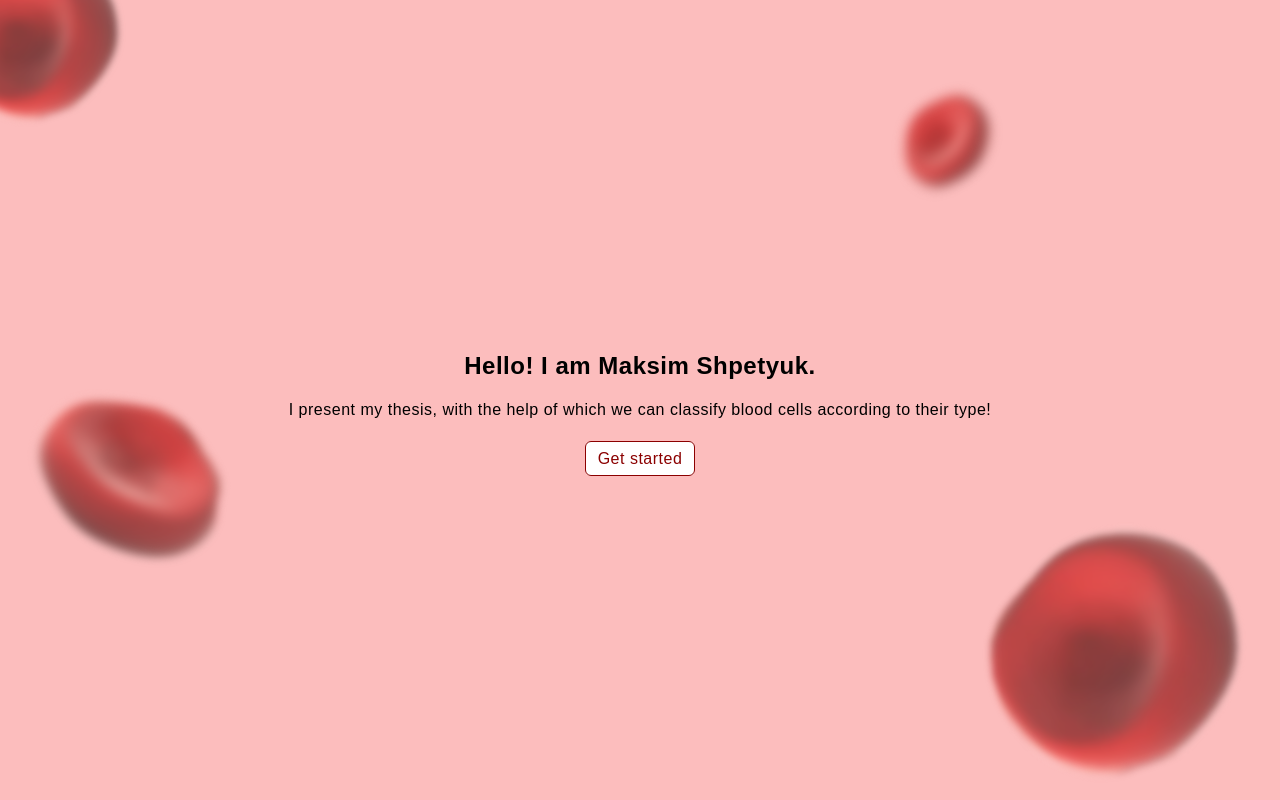
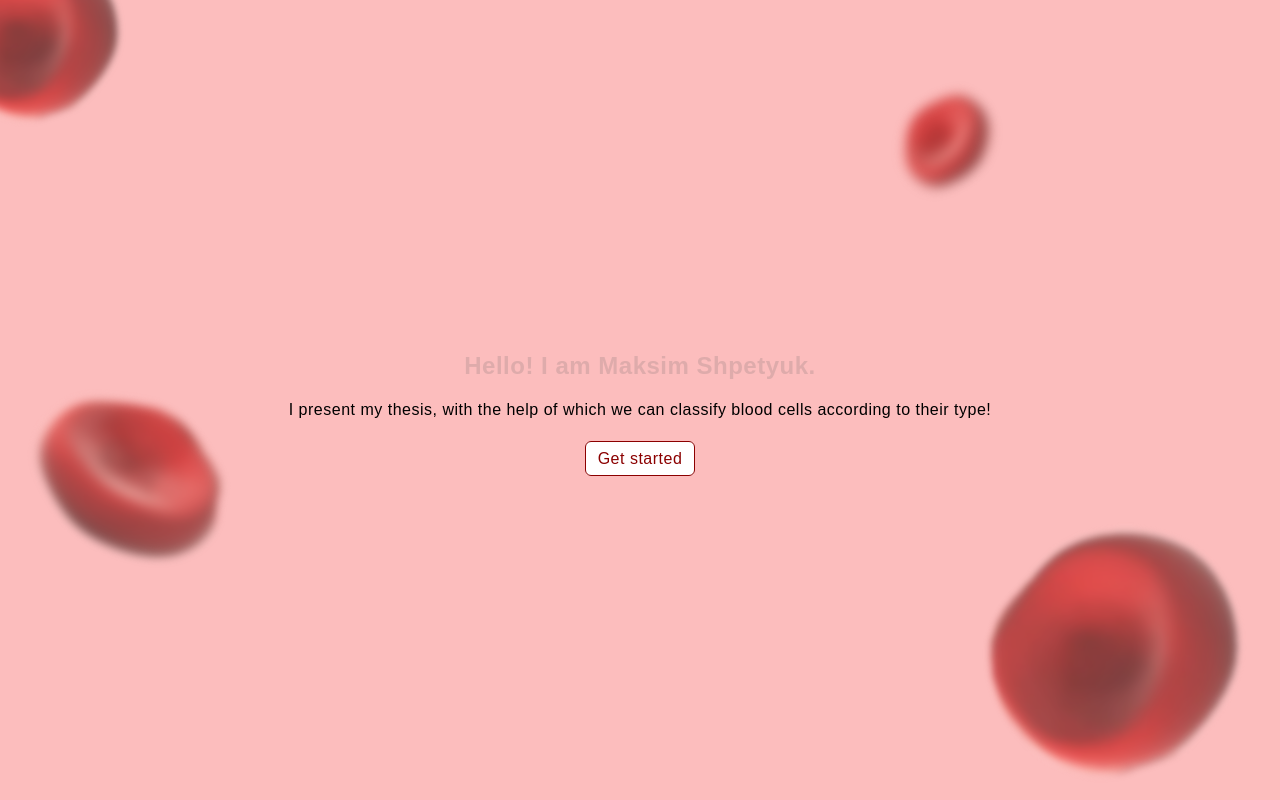
Before and after one commit to futornoi/BloodCell-Classification_Client, a React (Create React App) app: page / in a window 1280 px wide. Built offline with nearby package versions, Linux system fonts and the light colour scheme; a web font is replaced by a local one.

Commit message:
change chart and test new model

```diff
--- a/package.json
+++ b/package.json
@@ -17,7 +17,7 @@
     "react-scripts": "5.0.1",
     "recharts": "^2.1.10",
     "sass": "^1.52.1",
-    "typescript": "^4.6.4",
+    "typescript": "^4.7.2",
     "web-vitals": "^2.1.4"
   },
   "scripts": {
--- a/src/App.tsx
+++ b/src/App.tsx
@@ -1,4 +1,4 @@
-import React, { useEffect } from 'react';
+import { useEffect } from 'react';
 import { useRoutes } from 'react-router-dom';
 import { config } from "./routers";
 
--- a/src/Components/Cabinet.tsx
+++ b/src/Components/Cabinet.tsx
@@ -1,4 +1,4 @@
-import React, { ChangeEvent, useEffect, useReducer, useState } from 'react';
+import { ChangeEvent, useEffect, useReducer, useState } from 'react';
 import {
   cabinetInitial,
   cabinetReducer, resetResult,
@@ -11,7 +11,7 @@ import { ModelContainer, runInference } from "../Models/Initializer";
 import { computeScore } from "../Helper/computeScore";
 import Preloader from "./PreloaderContainer";
 import Popup from "./PopupContainer";
-import { Pie, Tooltip, PieChart, ResponsiveContainer } from "recharts";
+import { Tooltip, BarChart, ResponsiveContainer, Bar, XAxis } from "recharts";
 
 let modelCache = new ModelContainer(null);
 
@@ -87,10 +87,11 @@ const Cabinet = () => {
         (state.show_result && state.scores) && (
           <div className="chart__container" style={{ width: "100%", height: 500 }}>
             <ResponsiveContainer>
-              <PieChart>
-                <Pie dataKey="value" data={state.scores} fill="#8b0000" label />
+              <BarChart data={state.scores} margin={{ right: 100, left: 100 }}>
+                <XAxis dataKey="name" scale="point" padding={{ left: 100, right: 100 }} />
                 <Tooltip/>
-              </PieChart>
+                <Bar dataKey="value" fill="#8b0000" background={{ fill: 'rgba(206, 162, 162, 0.65)' }} label  />
+              </BarChart>
             </ResponsiveContainer>
           </div>
         )
--- a/src/Components/Home.tsx
+++ b/src/Components/Home.tsx
@@ -1,4 +1,3 @@
-import React from 'react';
 import { NavLink } from "react-router-dom";
 import { pagesPath } from "../routers";
 
--- a/src/Components/NotFount.tsx
+++ b/src/Components/NotFount.tsx
@@ -1,4 +1,3 @@
-import React from 'react';
 import { pagesPath } from "../routers";
 import { NavLink } from "react-router-dom";
 
--- a/src/Helper/computeScore.ts
+++ b/src/Helper/computeScore.ts
@@ -4,7 +4,7 @@ export const computeScore = (predictions: number[]) => {
   const sum = predictions.reduce((prev, next) => prev + next, 0)
 
   for(let i = 0; i < predictions.length; i++){
-    let prop = (predictions[i] * 100)/sum
+    let prop = Number(((predictions[i] * 100)/sum).toFixed(2))
     proportions.push(prop)
   }
 
--- a/src/index.scss
+++ b/src/index.scss
@@ -21,6 +21,7 @@ body {
 
 h1, h2, h3, h4, h5, h6 {
 	font-size: inherit;
+	color: rgba(206, 162, 162, 0.65);
 }
 
 code {
@@ -40,6 +41,7 @@ code {
 	min-height: 100vh;
 	height: 100%;
 	background-color: var(--bloodBg);
+	z-index: 0;
 
 	img[alt='blood cell'] {
 		position: absolute;
@@ -86,6 +88,7 @@ code {
 	width: 100%;
 	flex: 1 0 100%;
 	padding: 0 40px;
+	z-index: 1;
 }
 
 //HOME
@@ -123,6 +126,7 @@ code {
 		.image-btn {
 			margin-top: 12px;
 			font-size: 12px;
+			text-align: center;
 		}
 
 		input[type='file'] {
```
Also changed, not shown: tsconfig.json (+6 -1 lines), 1 other file (tests, documents, lock files or other folders).
